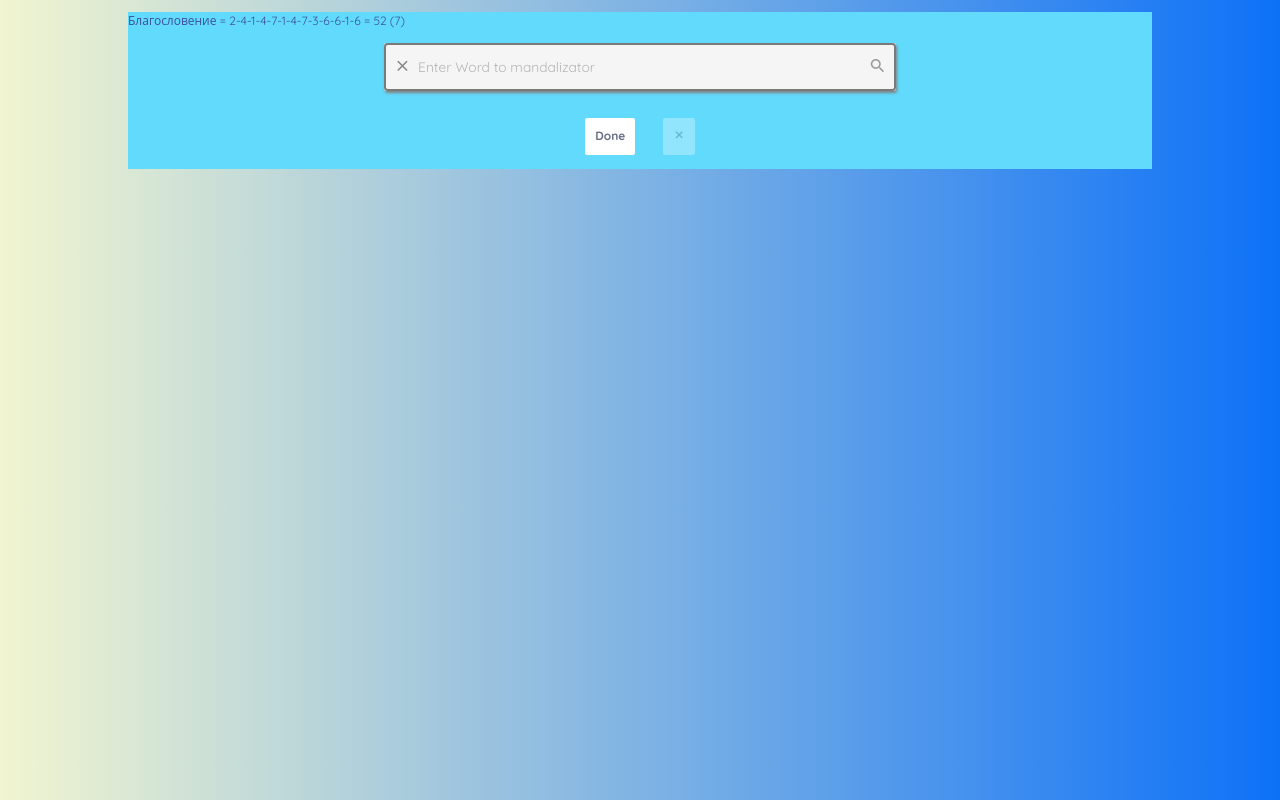
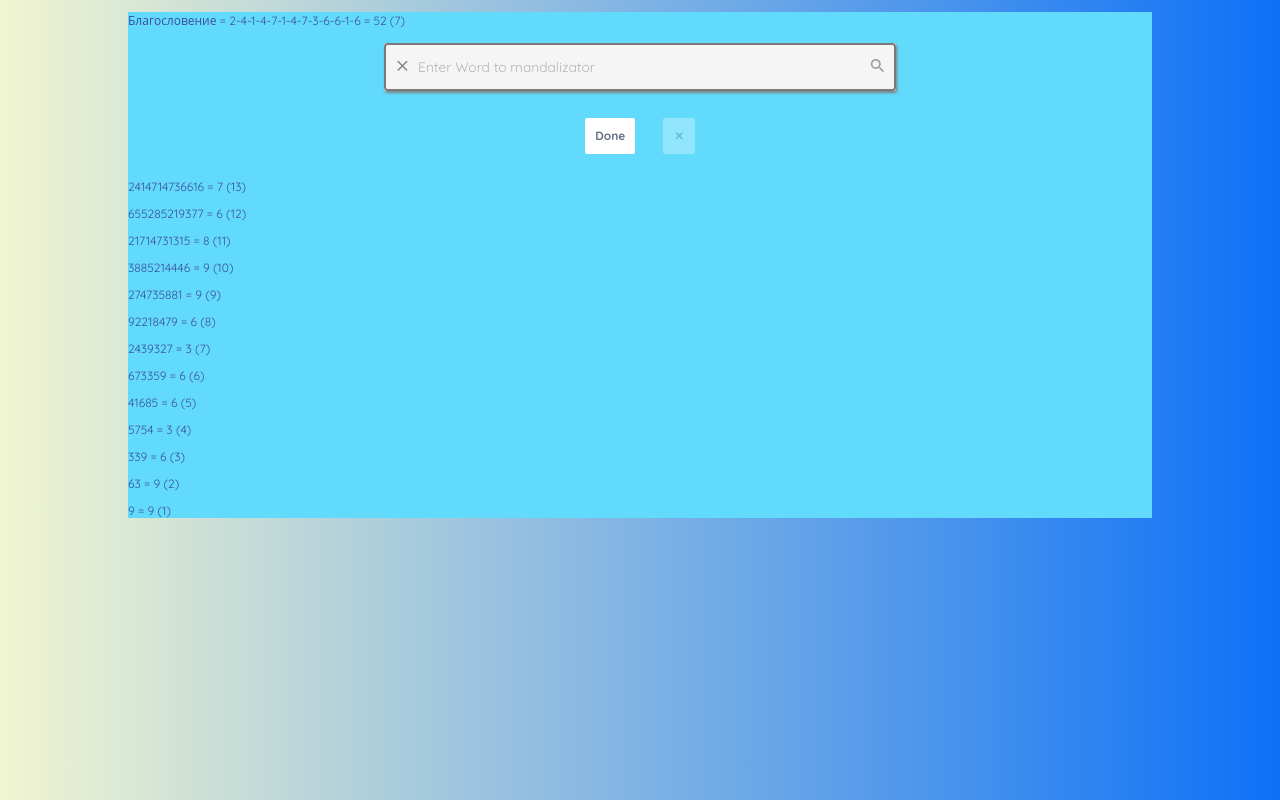
Before and after one commit to Otto-Vector/shorting-mandalas, a React (Create React App) app: page / in a window 1280 px wide. Built offline with nearby package versions, Linux system fonts and the light colour scheme.

Commit message:
add splitMinuses & show results on page

```diff
--- a/src/engine/fibbo-algorithms.ts
+++ b/src/engine/fibbo-algorithms.ts
@@ -28,3 +28,24 @@ export const wordToArrayOfNumbers = (
             // иначе возвращает позицию символа в соответствии с таблицей Урсулы
             simbolsOnPositions.indexOf( stringSymbol ) % 9 + 1,
         )
+
+// сужение по Урсуле
+export const splitMinuses = ( minarray: number[] ): number[][] => {
+
+    const minusOne = ( array: number[] ): number[] =>
+        array
+            .map( ( el, ind, arr ) => el + arr[ind + 1] )
+            .filter( v => v )
+
+    let times = minarray.length - 1
+    let returnedArray: number[][] = [ minarray ]
+
+    for (let i = 0; i < times; i++) {
+        returnedArray.push(
+            minusOne( returnedArray[i] ).map( toOneFibonacciDigit )
+        )
+    }
+
+    return returnedArray
+
+}//возвращает сужаемый до нужного количества цифр двумерный массив
--- a/src/ui/common/button/button.module.scss
+++ b/src/ui/common/button/button.module.scss
@@ -16,6 +16,7 @@ $btnNoFillBgColor: transparent;
 $btnNoFillBorderColor: #A0B4FF;
 
 .button {
+  @include flex-center();
   padding: rem(10);
   border-radius: 2px;
   border: 1px solid transparent;
@@ -24,7 +25,6 @@ $btnNoFillBorderColor: #A0B4FF;
   font-style: normal;
   font-weight: bold;
   font-size: rem(13);
-  line-height: rem(16.25);
 
   white-space: nowrap;
   user-select: none;
--- a/src/ui/ui-component.tsx
+++ b/src/ui/ui-component.tsx
@@ -1,6 +1,11 @@
 import React, { useState } from 'react'
 import styles from './ui.module.scss'
-import { modificationToNormal, toOneFibonacciDigit, wordToArrayOfNumbers } from '../engine/fibbo-algorithms'
+import {
+    modificationToNormal,
+    splitMinuses,
+    toOneFibonacciDigit,
+    wordToArrayOfNumbers,
+} from '../engine/fibbo-algorithms'
 import { InputForm } from './input-form/input-form'
 
 type OwnPropsType = {
@@ -14,22 +19,27 @@ export const UiComponent: React.FC<OwnPropsType> = (
 
     const [ inputValue, setInputValue ] = useState( defaultValInput )
     const numArray = wordToArrayOfNumbers( inputValue )
+    const [ splitValue, setSplitValue ] = useState( splitMinuses(numArray) )
     const summary = numArray.reduce( ( a, b ) => a + b )
     const fiboSummary = toOneFibonacciDigit( summary )
 
     const onSubmit = ( { title }: {title: string}): void => {
-        setInputValue( modificationToNormal( title ))
+        const modTitle = modificationToNormal( title )
+        setInputValue( modTitle)
+        setSplitValue(splitMinuses(wordToArrayOfNumbers( modTitle)))
     }
 
     return (
         <div className={ styles.component }>
             <p>{ inputValue + ' = ' + numArray.join( '-' )+' = '+summary+' ('+fiboSummary+')'}</p>
+
             {/*<input type="text"*/}
             {/*       className={ styles.input }*/}
             {/*       value={ inputValue }*/}
             {/*       // onChange={ ( e ) => setInputValue( modificationToNormal( e.target.value ) ) }*/}
             {/*/>*/}
             <InputForm onSubmit={onSubmit} />
+            {splitValue.map((val)=> <p>{val.join('')+' = '+toOneFibonacciDigit(val.reduce((a,b)=>a+b))+' ('+val.length+')'}</p>)}
         </div>
     )
 }
```
